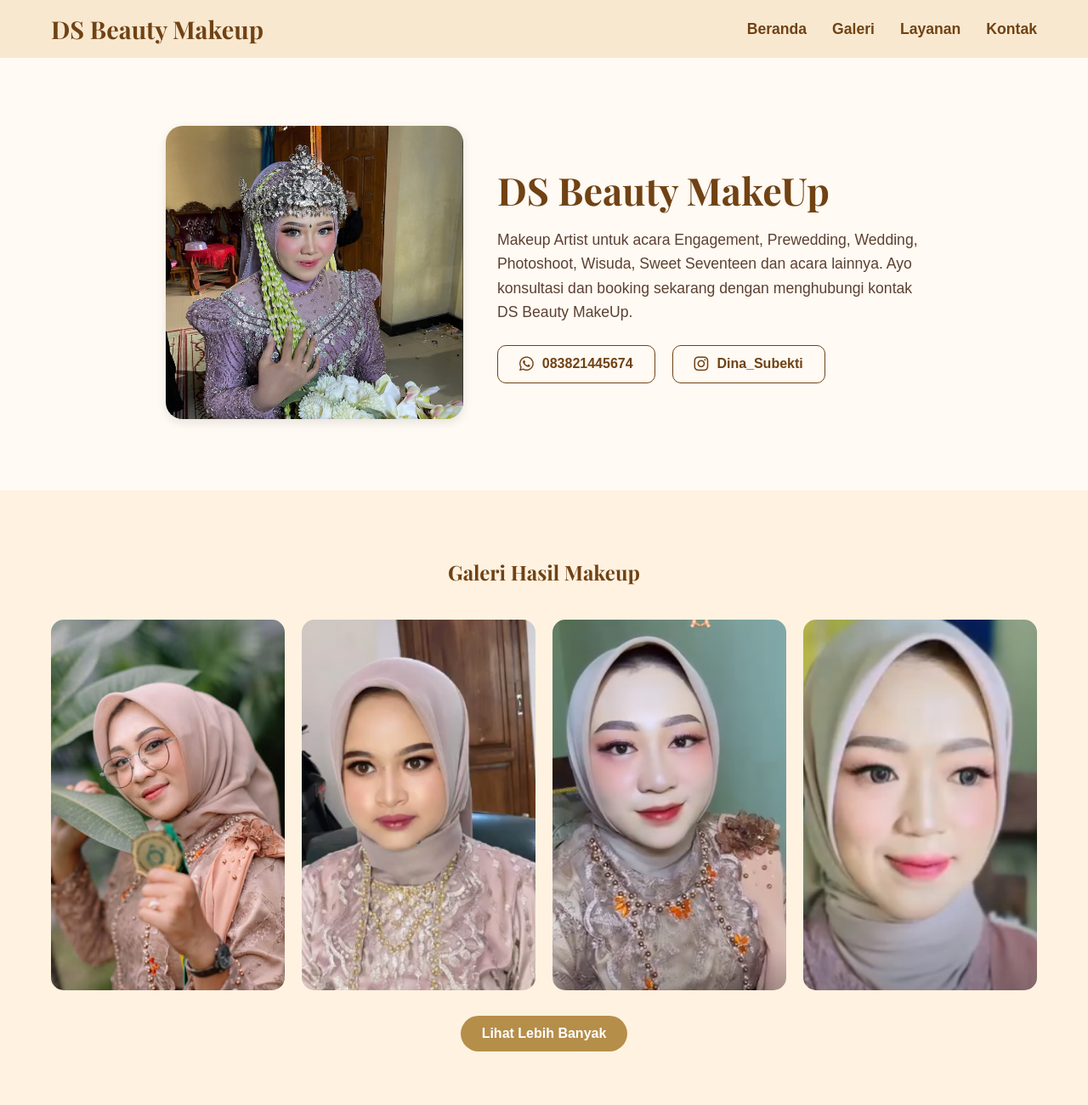
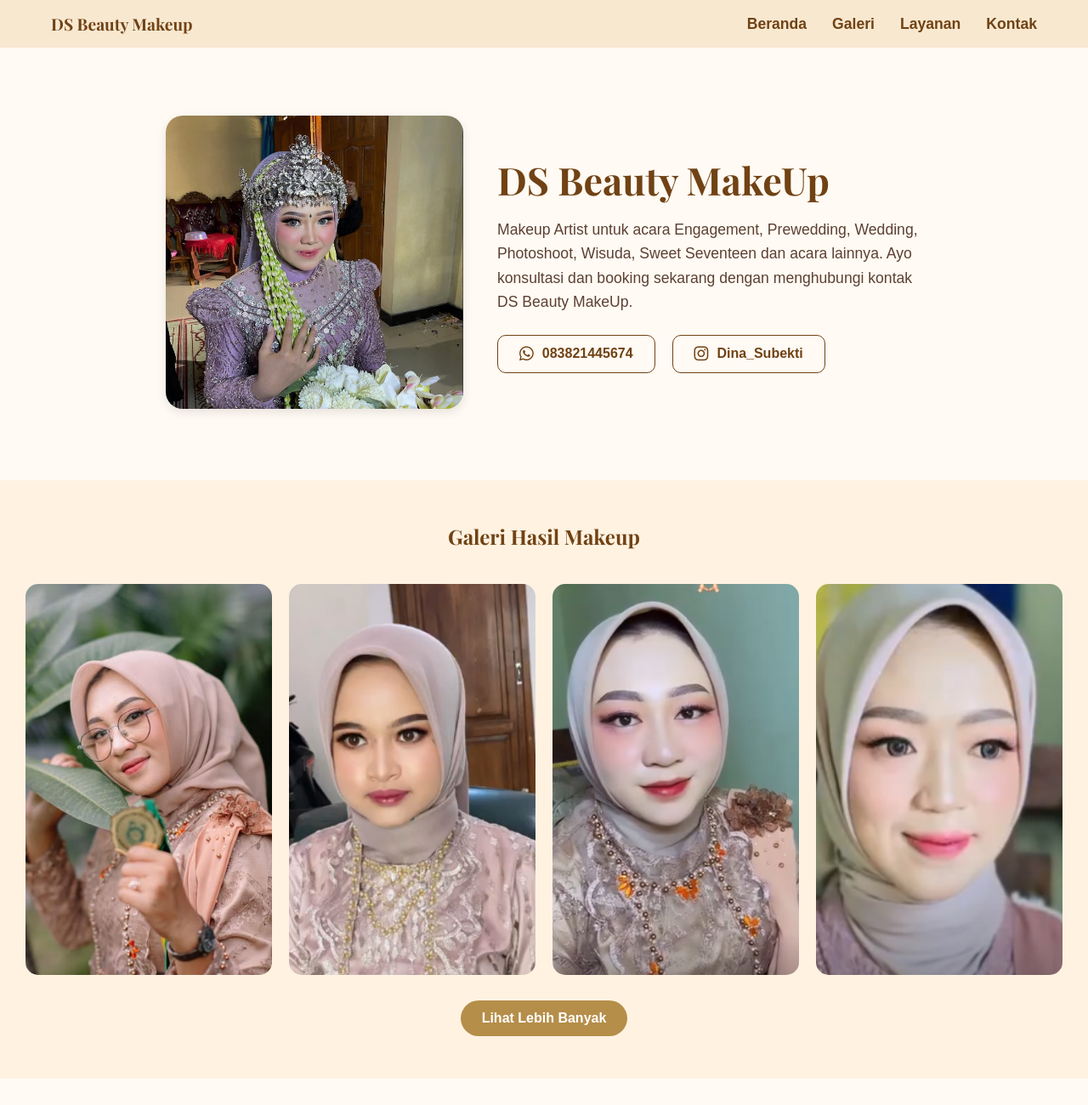
Before and after one commit to hnniib/mua, a plain HTML site: page index.html in a window 1280 px wide. Shown: the top 1300 px of the page at 85% size. Drawn offline with nearby package versions, Linux system fonts and the light colour scheme; a web font is replaced by a local one.

Commit message:
Update style.css

```diff
--- a/style.css
+++ b/style.css
@@ -27,7 +27,7 @@ header {
 
 .logo {
   font-family: 'Playfair Display', serif; /* Font baru yang elegan */
-  font-size: 1.8em;
+  font-size: 1.2em;
   font-weight: 700;
   color: #704214;
 }
@@ -127,7 +127,7 @@ nav a:hover {
 
 /* Galeri */
 .galeri {
-  padding: 80px 60px;
+  padding: 50px 30px;
   background-color: #fff2e1;
   text-align: center;
 }
```
